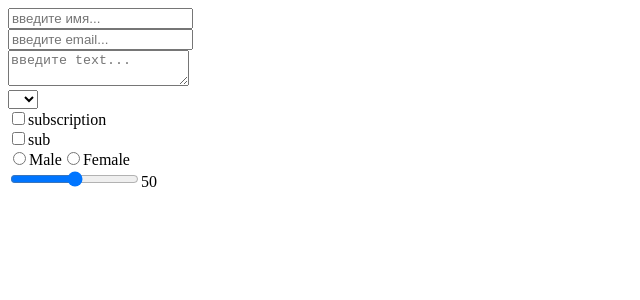
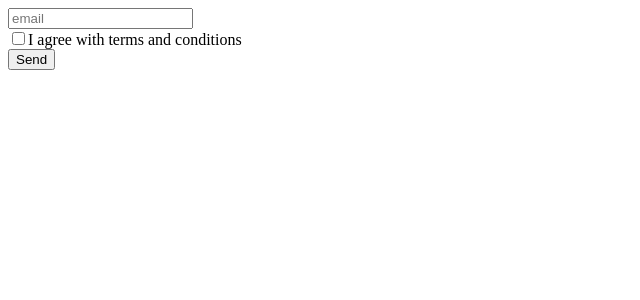
Before and after one commit to maximmorenko/movies, a React (Create React App) app: page / in a window 1280 px wide. Shown: the top 300 px of the page, without its empty margins (0-640 px from the left). Built offline with nearby package versions, Linux system fonts and the light colour scheme.

Commit message:
создание формы подписки и валидации

```diff
--- a/src/App.js
+++ b/src/App.js
@@ -7,7 +7,8 @@ import './App.css';
 // import Timer from './components/Timer';
 // import WorkingWithArray from './components/WorkingWithArray';
 // import Posts from './components/ChildrenComponent/Posts';
-import Form from './components/Form/Form';
+// import Form from './components/Form/Form';
+import Form2 from './components/Form2';
 
 class App extends Component {
   render() {
@@ -15,7 +16,7 @@ class App extends Component {
     // const {posts} = this.state // и дальше использовать переменную posts вместо this.state.posts
     return (
       <div>
-       <Form />
+       <Form2 />
       </div>
     );
   }
--- /dev/null
+++ b/src/components/Form2.jsx
@@ -0,0 +1,72 @@
+import React from 'react';
+
+// don't change the Component name "App"
+export default class Form2 extends React.Component {
+  constructor() {
+    super()
+      this.state = {
+        email: '',
+        isAgreeWithTerms: false,
+    };
+  }
+  handleChangeEmail = (event) => {
+    this.setState({email: event.target.value})
+  }
+  handleChangeCheckBox = (event) => {
+    this.setState({isAgreeWithTerms: event.target.value})
+}
+handleSubmit = (event) => {
+    // функция будет проверять, валидный ли емейл и отмечен ли чекбокс
+    // для это создадим две переменные
+    // в проверку емейла добавим регулярное выражение на проверку, в конце тест и проверку регистра
+    // .test(this.state.email.toLocaleLowerCase())
+    const isValidEmail = /^(([^<>()[\]\\.,;:\s@"]+(\.[^<>()[\]\\.,;:\s@"]+)*)|(".+"))@((\[[0-9]{1,3}\.[0-9]{1,3}\.[0-9]{1,3}\.[0-9]{1,3}\])|(([a-zA-Z\-0-9]+\.)+[a-zA-Z]{2,}))$/.test(this.state.email.toLocaleLowerCase());
+    const isValidCheckBox = this.state.isAgreeWithTerms;
+    if(!isValidEmail) {
+        // если емеил не валидный (!isValidEmail) выводим алерт
+        alert('Email is not valid')
+        return //заветшаем работу функции
+    }
+    if (!isValidCheckBox) {
+        // проверяем заполнен ли чекбокс, если нет выовдим алерт
+        alert('You should accept all terms and conditions')
+        return //заветшаем работу функции
+    }
+    // если все хорошо, то обновляем наш стейт, очищаем значения и выовдим алерт об ботправке
+    this.setState({
+        email: '',
+        isAgreeWithTerms: false
+    })
+    // так как это муляж, то выводим просто алерт об успешном завершении, в реале отправили бы на сервер, получили бы ответ.
+    alert('Thenk you for subscription!')
+}
+
+  render() {
+    // TODO: implement component
+    const { email, isAgreeWithTerms } = this.state;
+
+        return (
+            <div>
+                <input
+                    type="email"
+                    name="email"
+                    placeholder="email"
+                    value={email}
+                    onChange={this.handleChangeEmail}
+                />
+                <br />
+                <label>
+                    <input
+                        type="checkbox"
+                        name="isAgreeWithTerms"
+                        checked={isAgreeWithTerms}
+                        onChange={this.handleChangeCheckBox}
+                    />
+                    I agree with terms and conditions
+                </label>
+                <br />
+                <button onClick={this.handleSubmit}>Send</button>
+            </div>
+        );
+  }
+}
```
